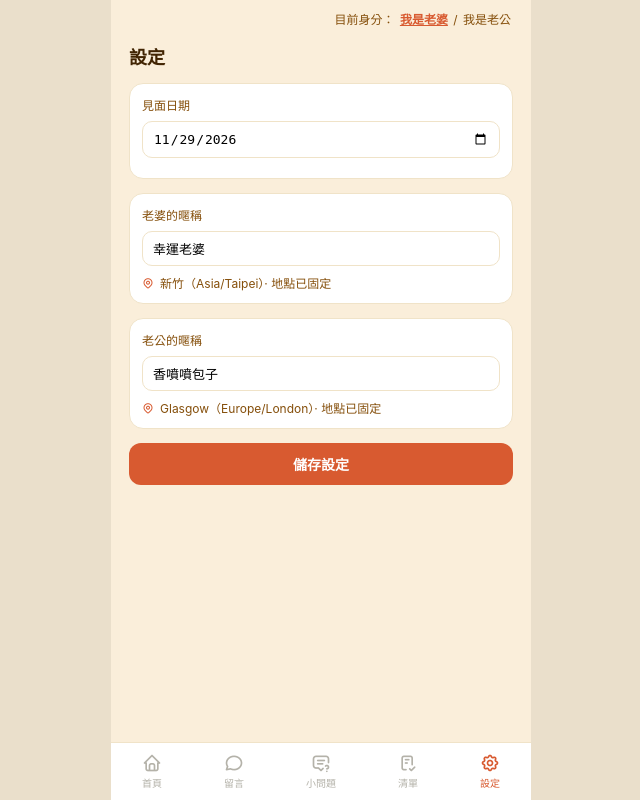
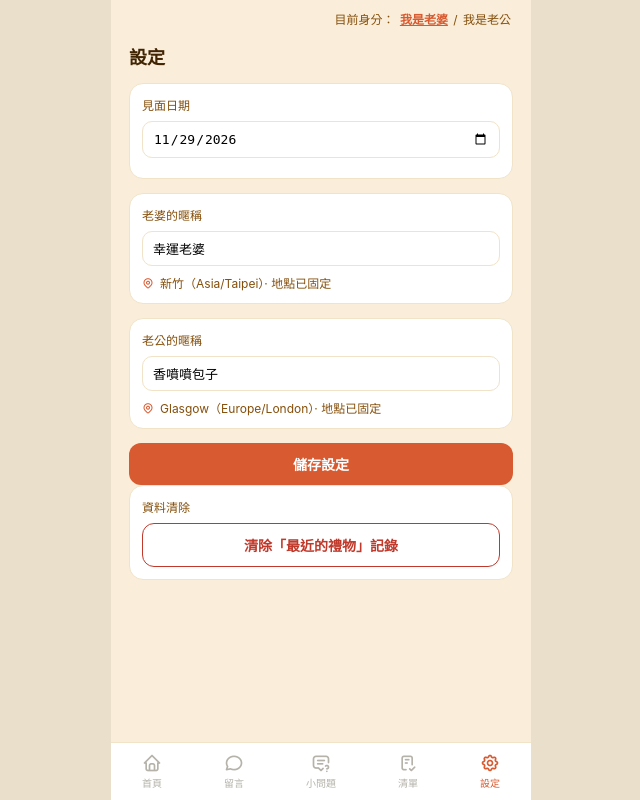
Before and after one commit to prince4013/couple, a Flask app: page /settings in a window 1280 px wide. Shown: the whole page, without its empty margins (319-959 px from the left). Run offline with Flask 3, Linux system fonts and the light colour scheme; data comes from the database, SQL or seed files in the repository; some libraries are stand-ins or nearby versions.

Commit message:
Add files via upload

```diff
--- a/app.py
+++ b/app.py
@@ -436,6 +436,15 @@ def send_gift(gift_type):
     return redirect(url_for("home"))
 
 
+@app.route("/gifts/clear", methods=["POST"])
+def clear_gifts():
+    db = get_db()
+    run(db, "DELETE FROM gifts")
+    db.commit()
+    flash("已清除「最近的禮物」記錄")
+    return redirect(url_for("settings"))
+
+
 @app.route("/messages", methods=["GET", "POST"])
 def messages():
     if request.method == "POST":
--- a/static/style.css
+++ b/static/style.css
@@ -227,6 +227,12 @@ body {
   color: #fff; font-size: 14px; font-weight: 700; cursor: pointer;
 }
 
+.danger-btn {
+  width: 100%; padding: 11px; border-radius: 12px; cursor: pointer;
+  background: #fff; border: 1px solid #C0392B; color: #C0392B;
+  font-size: 14px; font-weight: 700;
+}
+
 .bottom-nav {
   position: sticky; bottom: 0;
   display: flex; justify-content: space-around; align-items: center;
--- a/templates/home.html
+++ b/templates/home.html
@@ -12,7 +12,7 @@
 </div>
 
 <form action="{{ url_for('send_gift', gift_type='miss_you') }}" method="post">
-  <button type="submit" class="miss-you-btn">
+  <button type="submit" class="miss-you-btn" onclick="try{navigator.vibrate([200,100,200])}catch(e){}">
     <i class="ti ti-heart"></i> 想你了
   </button>
 </form>
--- a/templates/settings.html
+++ b/templates/settings.html
@@ -26,4 +26,15 @@
   <button type="submit" class="save-btn">儲存設定</button>
 </form>
 
+<div class="card">
+  <p class="section-label">資料清除</p>
+  <form
+    action="{{ url_for('clear_gifts') }}"
+    method="post"
+    onsubmit="return confirm('確定要清除所有「最近的禮物」記錄嗎？這個動作無法復原。');"
+  >
+    <button type="submit" class="danger-btn">清除「最近的禮物」記錄</button>
+  </form>
+</div>
+
 {% endblock %}
```
